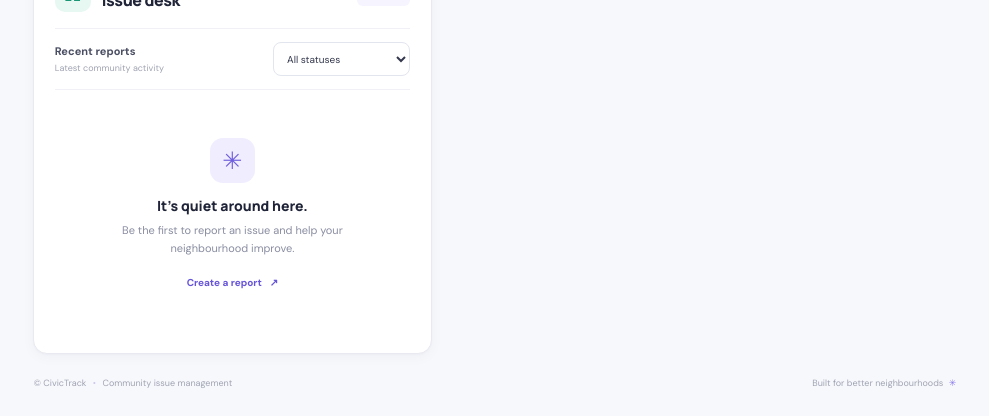
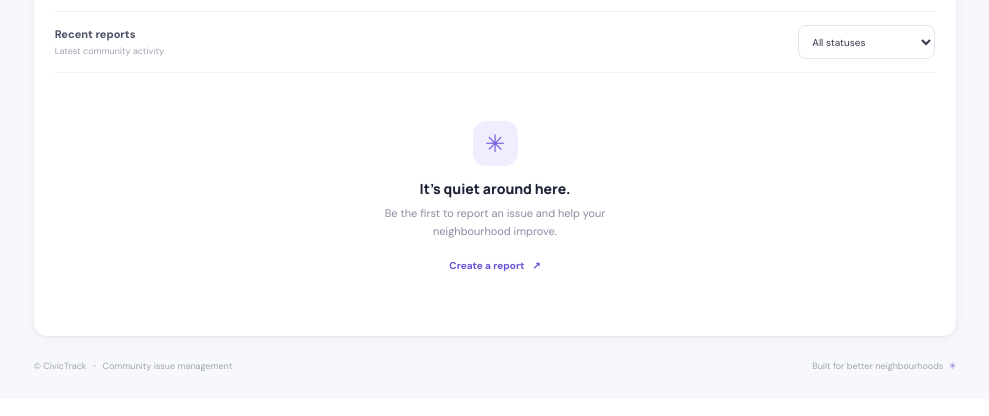
Before and after one commit to SurajDaggu-05/CivicTrack, a Flask app: page / in a window 1280 px wide. Shown: the part 1159-1575 px from the top of the page, without its empty margins (269-1258 px from the left). After the commit the page ends 1530 px from the top, so only its background shows below. Run offline with Flask 3, Linux system fonts and the light colour scheme; data that the repository does not hold is empty.

Commit message:
Refine CivicTrack dashboard map and issue desk layout

```diff
--- a/templates/index.html
+++ b/templates/index.html
@@ -124,7 +124,9 @@
             <div class="map-summary-row"><div><strong id="map-pin-count">0</strong><span>mapped reports</span></div><a href="#issue-list">View issue desk ↗</a></div>
             <p class="map-note" id="map-note" aria-live="polite">Loading neighbourhood map…</p>
           </section>
-          <section class="panel issues-panel" id="issue-list">
+        </div>
+
+        <section class="panel issues-panel issue-desk-panel" id="issue-list">
             <div class="panel-heading issue-heading">
               <div class="panel-heading-icon issues-heading-icon">☷</div>
               <div><p class="panel-kicker">TRACK & RESOLVE</p><h2>Issue desk</h2></div>
@@ -166,7 +168,6 @@
               </div>
             {% endif %}
           </section>
-        </div>
         <footer class="footer"><span>© CivicTrack <span class="footer-dot">•</span> Community issue management</span><span>Built for better neighbourhoods <span class="footer-heart">✳</span></span></footer>
       </div>
     </main>
```
